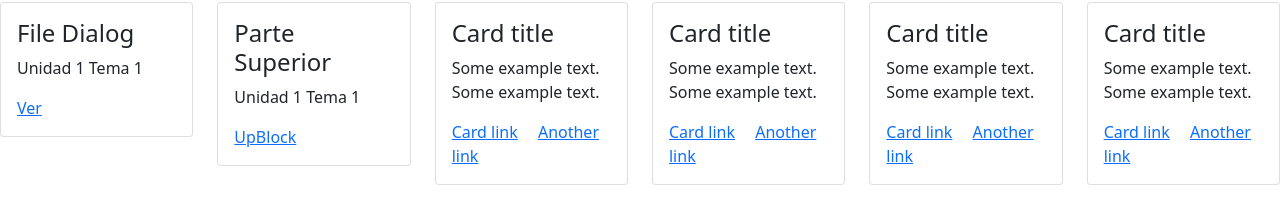
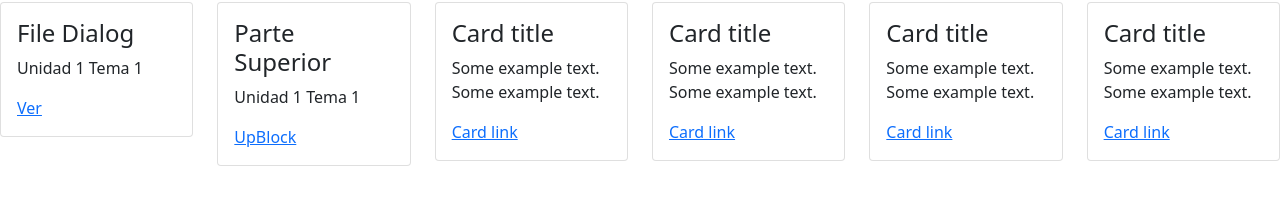
Before and after one commit to MoonBunny24/MayaVirtual, a plain HTML site: page index.html in a window 1280 px wide. Shown: the part 188-412 px from the top of the page. Drawn offline with nearby package versions, Linux system fonts and the light colour scheme.

Commit message:
Update index.html
Delete extra links

```diff
--- a/index.html
+++ b/index.html
@@ -45,7 +45,6 @@
                   <h4 class="card-title">Card title</h4>
                   <p class="card-text">Some example text. Some example text.</p>
                   <a href="#" class="card-link">Card link</a>
-                  <a href="#" class="card-link">Another link</a>
                 </div>
               </div>
         </div>
@@ -57,7 +56,6 @@
                   <h4 class="card-title">Card title</h4>
                   <p class="card-text">Some example text. Some example text.</p>
                   <a href="#" class="card-link">Card link</a>
-                  <a href="#" class="card-link">Another link</a>
                 </div>
               </div>
         </div>
@@ -69,7 +67,6 @@
                   <h4 class="card-title">Card title</h4>
                   <p class="card-text">Some example text. Some example text.</p>
                   <a href="#" class="card-link">Card link</a>
-                  <a href="#" class="card-link">Another link</a>
                 </div>
               </div>
         </div>
@@ -80,7 +77,6 @@
               <h4 class="card-title">Card title</h4>
               <p class="card-text">Some example text. Some example text.</p>
               <a href="#" class="card-link">Card link</a>
-              <a href="#" class="card-link">Another link</a>
             </div>
           </div></div>
     </div>
```
